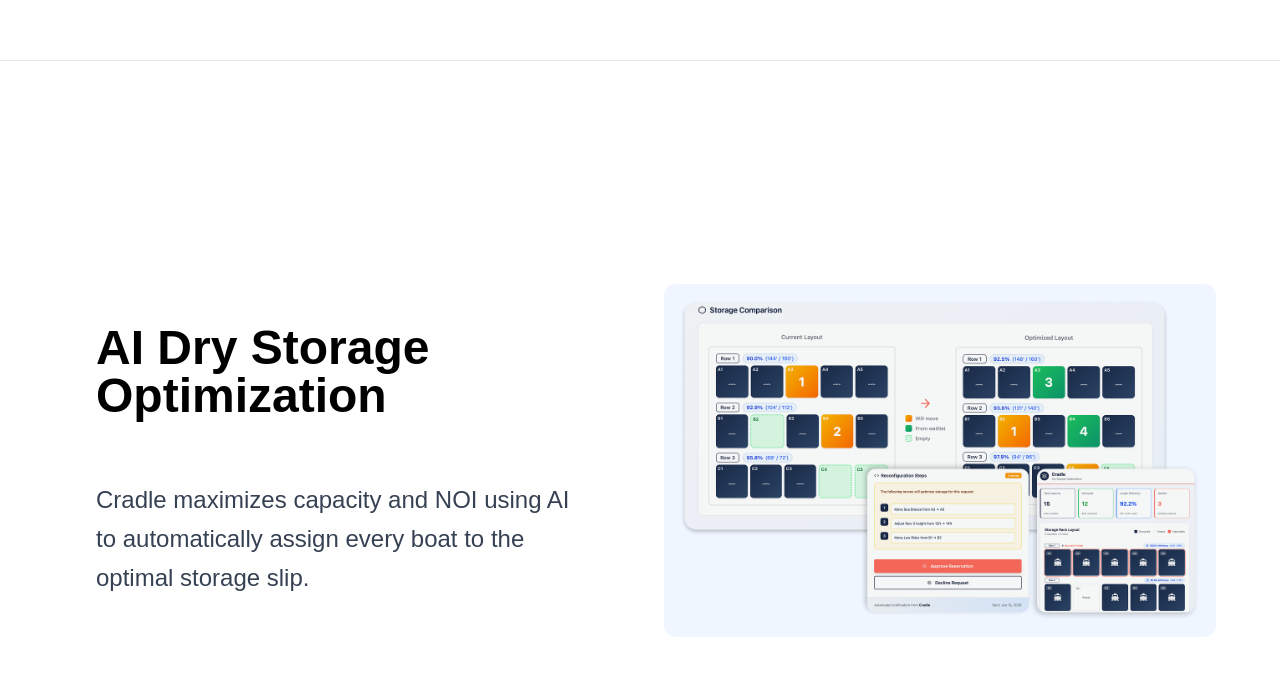
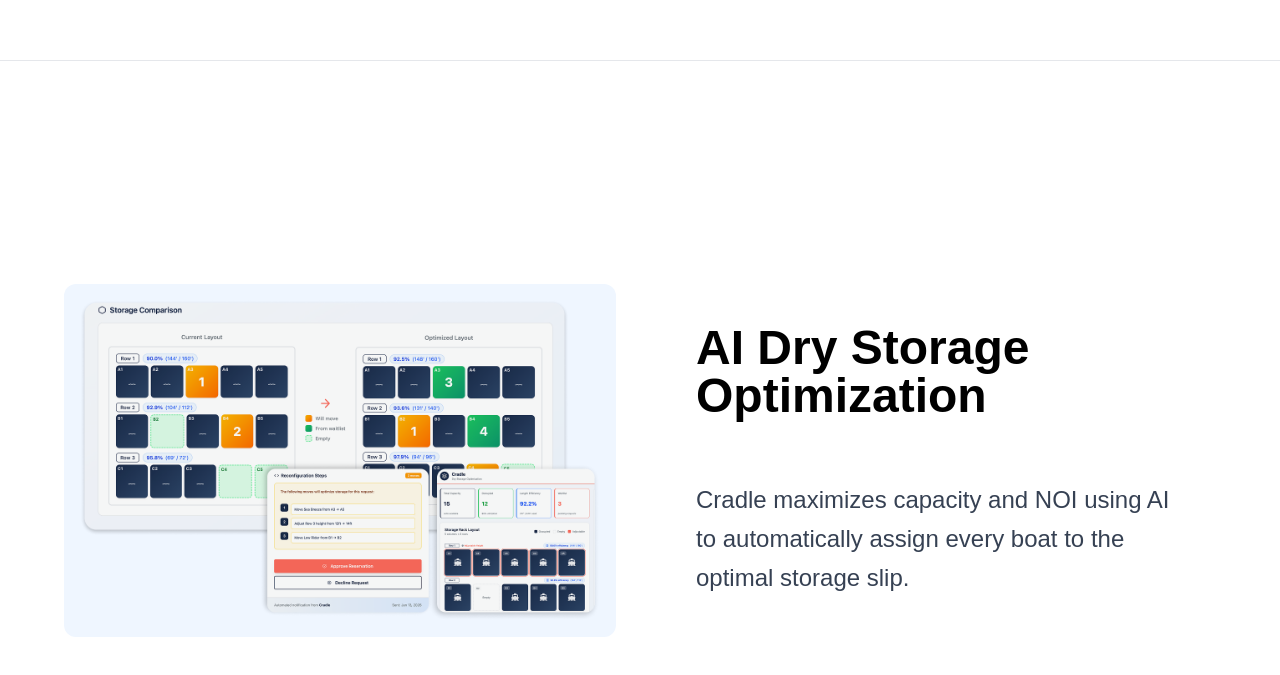
Before and after one commit to Jaredgaynes1/cradle, a Next.js app: page / in a window 1280 px wide. Shown: the part 2467-3142 px from the top of the page. Built offline with nearby package versions, Linux system fonts and the light colour scheme; no server answers; a web font is replaced by a local one.

Commit message:
add width to marketing and loyalty

```diff
--- a/src/components/dry-storage-optimization.tsx
+++ b/src/components/dry-storage-optimization.tsx
@@ -18,15 +18,6 @@
   return (
     <div className="w-full justify-center items-center flex flex-col py-16 px-4 md:px-16 border-b border-gray-200 min-h-200">
       <div className="w-full grid grid-cols-1 md:grid-cols-2 gap-12 items-center">
-        <div className="flex flex-col gap-8 md:w-full sm:text-center md:text-left p-8">
-          <div className=" text-4xl md:text-5xl font-bold mb-7">
-            {DRY_STORAGE_TITLE}
-          </div>
-          <div className="text-gray-700 text-2xl md:text-2xl leading-relaxed">
-            {DRY_STORAGE_SUBTITLE}
-          </div>
-        </div>
-
         <div className="w-full bg-blue-50 rounded-xl p-4">
           <Image
             src={"/images/dry_storage_optimization.png"}
@@ -36,6 +27,14 @@
             className="w-full h-auto"
           />
         </div>
+        <div className="flex flex-col gap-8 md:w-full sm:text-center md:text-left p-8">
+          <div className=" text-4xl md:text-5xl font-bold mb-7">
+            {DRY_STORAGE_TITLE}
+          </div>
+          <div className="text-gray-700 text-2xl md:text-2xl leading-relaxed">
+            {DRY_STORAGE_SUBTITLE}
+          </div>
+        </div>
       </div>
     </div>
   );
--- a/src/components/marketing-and-loyalty.tsx
+++ b/src/components/marketing-and-loyalty.tsx
@@ -10,7 +10,7 @@
 export const MarketingAndLoyalty = () => {
   return (
     <div className="w-full justify-center items-center flex flex-col py-16 px-4 md:px-16 border-b border-gray-200 min-h-200">
-      <div className="w-full grid grid-cols-1 md:grid-cols-2 gap-12 items-center max-w-6xl">
+      <div className="w-full grid grid-cols-1 md:grid-cols-2 gap-12 items-center">
         <div className="flex flex-col gap-8 sm:text-center md:text-left p-8">
           <div className="text-4xl md:text-5xl font-bold mb-7">{MARKETING_LOYALTY_TITLE}</div>
           <ul className="text-gray-600 text-xl md:text-xl leading-relaxed space-y-3">
```
